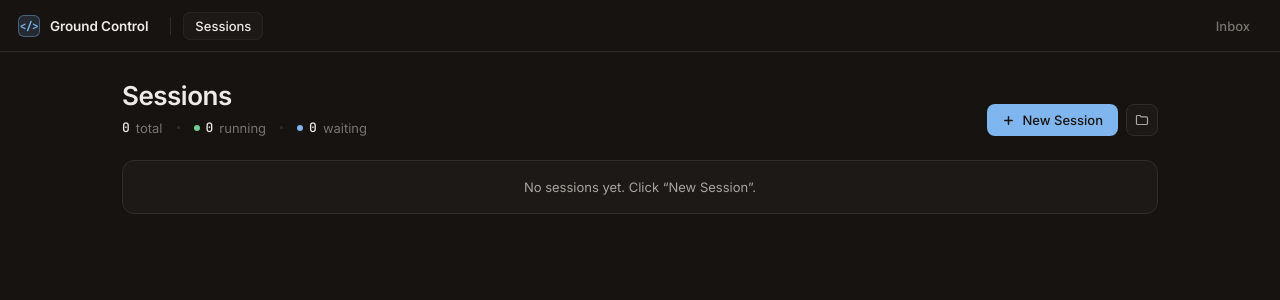
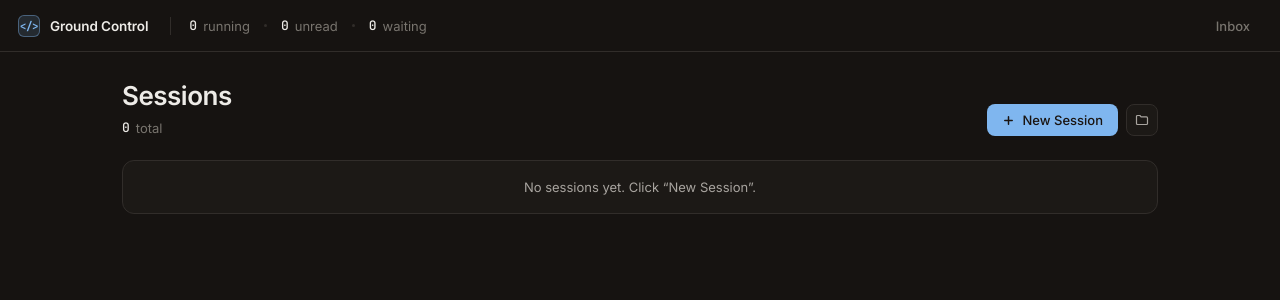
Before and after one commit to youssof707/ground-control, a React (Vite) app: page /#/ in a window 1280 px wide. Shown: the top 300 px of the page. Built offline with nearby package versions, Linux system fonts and the light colour scheme.

Commit message:
better session management

```diff
--- a/src/main/ipc/notifications.ts
+++ b/src/main/ipc/notifications.ts
@@ -66,7 +66,10 @@ export class NotificationManager {
 
 	private applyBadge() {
 		if (process.platform !== "darwin") return;
-		const total = this.pendingCount + this.unreadCount;
+		// Dock badge only reflects items waiting for user attention
+		// (pending permission requests). Unread assistant messages are
+		// surfaced in-app via AppNav, not on the dock.
+		const total = this.pendingCount;
 		app.dock?.setBadge(total > 0 ? String(total) : "");
 	}
 }
--- a/src/main/server.ts
+++ b/src/main/server.ts
@@ -1,7 +1,8 @@
 import Fastify, { FastifyInstance } from "fastify";
 import fastifyCors from "@fastify/cors";
 
-export const FASTIFY_PORT = 41739;
+export const FASTIFY_PORT =
+	process.env.NODE_ENV === "development" ? 41740 : 41739;
 const HOST = "127.0.0.1";
 
 const RENDERER_ORIGINS: ReadonlyArray<string> = [
--- a/src/renderer/src/design/tokens.ts
+++ b/src/renderer/src/design/tokens.ts
@@ -28,6 +28,10 @@ export const T = {
 	warnSoft: "oklch(0.80 0.12 80 / 0.14)",
 	warnBorder: "oklch(0.80 0.12 80 / 0.40)",
 
+	neutral: "oklch(0.72 0.008 70)",
+	neutralSoft: "oklch(0.72 0.008 70 / 0.14)",
+	neutralBorder: "oklch(0.72 0.008 70 / 0.40)",
+
 	danger: "oklch(0.70 0.18 25)",
 	dangerSoft: "oklch(0.70 0.18 25 / 0.14)",
 	dangerBorder: "oklch(0.70 0.18 25 / 0.40)",
--- a/src/renderer/src/features/claude-sessions/components/AppNav.tsx
+++ b/src/renderer/src/features/claude-sessions/components/AppNav.tsx
@@ -1,6 +1,17 @@
-import { Link, NavLink } from "react-router-dom";
+import { Link } from "react-router-dom";
 import { usePermissionsStore } from "../stores/usePermissionsStore";
+import { useSessionsStore } from "../stores/useSessionsStore";
+import { useReadStore } from "../stores/useReadStore";
 import { T } from "../../../design/tokens";
+import type { ClaudeSessionFull } from "@shared/claude-sessions/types";
+
+function lastIncomingMessageTs(session: ClaudeSessionFull): number {
+	for (let i = session.messages.length - 1; i >= 0; i--) {
+		const m = session.messages[i];
+		if (m.role === "assistant") return m.ts;
+	}
+	return 0;
+}
 
 export function AppNav({
 	inboxOpen,
@@ -9,7 +20,27 @@ export function AppNav({
 	inboxOpen: boolean;
 	onToggleInbox: () => void;
 }) {
-	const count = usePermissionsStore((s) => s.queue.length);
+	const queue = usePermissionsStore((s) => s.queue);
+	const sessionsMap = useSessionsStore((s) => s.sessions);
+	const sessionsOrder = useSessionsStore((s) => s.order);
+	const lastReadAt = useReadStore((s) => s.lastReadAt);
+
+	const runningCount = sessionsOrder.filter(
+		(id) => sessionsMap[id]?.status === "running",
+	).length;
+
+	const waitingCount = new Set(queue.map((q) => q.sessionId)).size;
+
+	const unreadCount = sessionsOrder.reduce((acc, id) => {
+		const sess = sessionsMap[id];
+		if (!sess) return acc;
+		if (sess.status === "running") return acc;
+		const lastIncoming = lastIncomingMessageTs(sess);
+		if (lastIncoming > 0 && lastIncoming > (lastReadAt[id] ?? 0)) {
+			return acc + 1;
+		}
+		return acc;
+	}, 0);
 
 	return (
 		<nav
@@ -51,12 +82,42 @@ export function AppNav({
 					width: 1,
 					height: 18,
 					background: T.border,
-					marginRight: 8,
+					marginRight: 14,
 				}}
 			/>
-			<Tab to="/" label="Sessions" />
+			<div
+				style={{
+					display: "flex",
+					gap: 14,
+					alignItems: "center",
+					fontSize: 13,
+					color: T.textDim,
+				}}
+			>
+				<Stat
+					n={runningCount}
+					label="running"
+					dot={runningCount > 0 ? T.ok : undefined}
+				/>
+				<Sep />
+				<Stat
+					n={unreadCount}
+					label="unread"
+					dot={unreadCount > 0 ? T.accent : undefined}
+				/>
+				<Sep />
+				<Stat
+					n={waitingCount}
+					label="waiting"
+					dot={waitingCount > 0 ? T.warn : undefined}
+				/>
+			</div>
 			<div style={{ flex: 1 }} />
-			<InboxToggle active={inboxOpen} badge={count} onClick={onToggleInbox} />
+			<InboxToggle
+				active={inboxOpen}
+				badge={queue.length}
+				onClick={onToggleInbox}
+			/>
 		</nav>
 	);
 }
@@ -116,60 +177,43 @@ function InboxToggle({
 	);
 }
 
-function Tab({
-	to,
-	label,
-	badge,
-}: {
-	to: string;
-	label: string;
-	badge?: number;
-}) {
+function Stat({ n, label, dot }: { n: number; label: string; dot?: string }) {
 	return (
-		<NavLink
-			to={to}
-			end
-			style={({ isActive }) => ({
-				display: "inline-flex",
-				alignItems: "center",
-				gap: 8,
-				padding: "6px 12px",
-				borderRadius: 8,
-				fontSize: 13,
-				fontWeight: 500,
-				color: isActive ? T.text : T.textMute,
-				background: isActive ? T.surface : "transparent",
-				boxShadow: isActive ? `inset 0 0 0 0.5px ${T.border}` : "none",
-				textDecoration: "none",
-			})}
-		>
-			{({ isActive }) => (
-				<>
-					<span>{label}</span>
-					{badge && badge > 0 ? (
+		<div style={{ display: "flex", alignItems: "center", gap: 6 }}>
+			{dot ? (
 				<span
 					style={{
-								minWidth: 18,
-								height: 18,
-								padding: "0 6px",
-								borderRadius: 9,
-								background: isActive ? T.accent : T.accentSoft,
-								color: isActive ? T.accentInk : T.accent,
-								fontSize: 11,
-								fontWeight: 600,
-								display: "inline-flex",
-								alignItems: "center",
-								justifyContent: "center",
+						width: 6,
+						height: 6,
+						borderRadius: "50%",
+						background: dot,
+					}}
+				/>
+			) : null}
+			<span
+				style={{
 					fontFamily: T.mono,
-								letterSpacing: "-0.2px",
+					color: T.text,
+					fontWeight: 500,
 				}}
 			>
-							{badge}
+				{n}
 			</span>
-					) : null}
-				</>
-			)}
-		</NavLink>
+			<span style={{ color: T.textMute }}>{label}</span>
+		</div>
+	);
+}
+
+function Sep() {
+	return (
+		<span
+			style={{
+				width: 3,
+				height: 3,
+				borderRadius: "50%",
+				background: T.border,
+			}}
+		/>
 	);
 }
 
--- a/src/renderer/src/features/claude-sessions/components/SessionChat.tsx
+++ b/src/renderer/src/features/claude-sessions/components/SessionChat.tsx
@@ -1,8 +1,9 @@
 import { useEffect, useRef, useState } from "react";
-import { Link } from "react-router-dom";
+import { Link, useNavigate } from "react-router-dom";
 import { useSessionsStore } from "../stores/useSessionsStore";
 import { usePermissionsStore } from "../stores/usePermissionsStore";
 import { useReadStore } from "../stores/useReadStore";
+import { ConfirmModal } from "../../../components/ConfirmModal";
 import { PermissionCard } from "./PermissionCard";
 import { ImagePasteTextarea } from "./ImagePasteTextarea";
 import { MessageView } from "./MessageView";
@@ -10,8 +11,10 @@ import { T } from "../../../design/tokens";
 import { BranchChip, StatusPill } from "../../../design/Atoms";
 
 export function SessionChat({ sessionId }: { sessionId: string }) {
+	const navigate = useNavigate();
 	const session = useSessionsStore((s) => s.sessions[sessionId]);
 	const upsertSession = useSessionsStore((s) => s.upsertSession);
+	const removeSession = useSessionsStore((s) => s.removeSession);
 	const allSessions = useSessionsStore((s) => s.sessions);
 	const sessionOrder = useSessionsStore((s) => s.order);
 	const lastReadAt = useReadStore((s) => s.lastReadAt);
@@ -20,6 +23,7 @@ export function SessionChat({ sessionId }: { sessionId: string }) {
 	const hasAnyUnread = sessionOrder.some((id) => {
 		const sess = allSessions[id];
 		if (!sess) return false;
+		if (sess.status === "running") return false;
 		let lastIncoming = 0;
 		for (let i = sess.messages.length - 1; i >= 0; i--) {
 			if (sess.messages[i].role === "assistant") {
@@ -35,6 +39,9 @@ export function SessionChat({ sessionId }: { sessionId: string }) {
 	const [editingTitle, setEditingTitle] = useState(false);
 	const [titleDraft, setTitleDraft] = useState("");
 	const titleInputRef = useRef<HTMLInputElement>(null);
+	const [pendingDelete, setPendingDelete] = useState(false);
+	const [deleting, setDeleting] = useState(false);
+	const [deleteError, setDeleteError] = useState<string | null>(null);
 
 	const isOpen =
 		session?.status === "running" ||
@@ -119,6 +126,33 @@ export function SessionChat({ sessionId }: { sessionId: string }) {
 		} finally {
 			setResuming(false);
 		}
+	};
+
+	const requestDelete = () => {
+		setDeleteError(null);
+		setPendingDelete(true);
+	};
+
+	const confirmDelete = async () => {
+		if (deleting) return;
+		setDeleting(true);
+		setDeleteError(null);
+		try {
+			await window.claude.deleteSession(sessionId);
+			removeSession(sessionId);
+			setPendingDelete(false);
+			navigate("/");
+		} catch (err) {
+			setDeleteError(err instanceof Error ? err.message : String(err));
+		} finally {
+			setDeleting(false);
+		}
+	};
+
+	const cancelDelete = () => {
+		if (deleting) return;
+		setPendingDelete(false);
+		setDeleteError(null);
 	};
 
 	if (!session) {
@@ -342,6 +376,14 @@ export function SessionChat({ sessionId }: { sessionId: string }) {
 							{resuming ? "Resuming…" : "Resume"}
 						</button>
 					) : null}
+					<button
+						className="btn btn-destructive"
+						onClick={requestDelete}
+						disabled={deleting}
+						title="Delete this session from the app."
+					>
+						{deleting ? "Deleting…" : "Delete session"}
+					</button>
 					{session.diff ? (
 						<Link to={`/sessions/${sessionId}/diff`} className="btn">
 							<svg width="12" height="12" viewBox="0 0 12 12" fill="none">
@@ -428,6 +470,24 @@ export function SessionChat({ sessionId }: { sessionId: string }) {
 			) : null}
 
 			{canChat ? <ImagePasteTextarea sessionId={sessionId} /> : null}
+
+			<ConfirmModal
+				open={pendingDelete}
+				title="Delete session?"
+				message={
+					<>
+						Remove <strong>{session.title}</strong> from this app. Claude Code's
+						own session history (in <code>~/.claude</code>) is not affected.
+					</>
+				}
+				confirmLabel="Delete"
+				cancelLabel="Cancel"
+				destructive
+				busy={deleting}
+				error={deleteError}
+				onConfirm={confirmDelete}
+				onCancel={cancelDelete}
+			/>
 		</div>
 	);
 }
@@ -456,8 +516,8 @@ function ActivityChip({
 		bg = T.dangerSoft;
 		prefix = "stalled";
 	} else if (deltaSec >= 30) {
-		color = T.warn;
-		bg = T.warnSoft;
+		color = T.neutral;
+		bg = T.neutralSoft;
 		prefix = "quiet";
 	}
 
--- a/src/renderer/src/features/claude-sessions/components/SessionsList.tsx
+++ b/src/renderer/src/features/claude-sessions/components/SessionsList.tsx
@@ -27,14 +27,10 @@ export function SessionsList() {
 	const [deleteError, setDeleteError] = useState<string | null>(null);
 	const [deleting, setDeleting] = useState(false);
 
-	const runningCount = order.filter(
-		(id) => sessions[id].status === "running",
-	).length;
-	const waitingCount = new Set(queue.map((q) => q.sessionId)).size;
-
 	const sortedOrder = useMemo(() => {
 		return [...order].sort(
-			(a, b) => lastActivity(sessions[b]) - lastActivity(sessions[a]),
+			(a, b) =>
+				(sessions[b]?.createdAt ?? 0) - (sessions[a]?.createdAt ?? 0),
 		);
 	}, [order, sessions]);
 
@@ -116,10 +112,6 @@ export function SessionsList() {
 						}}
 					>
 						<Stat n={order.length} label="total" />
-						<Sep />
-						<Stat n={runningCount} label="running" dot={T.ok} />
-						<Sep />
-						<Stat n={waitingCount} label="waiting" dot={T.accent} />
 					</div>
 				</div>
 				<div style={{ display: "flex", gap: 8 }}>
@@ -251,7 +243,8 @@ function Row({
 		(s) => s.lastReadAt[session.id] ?? 0,
 	);
 	const lastIncomingTs = lastIncomingMessageTs(session);
-	const unread = lastIncomingTs > lastReadAt;
+	const unread =
+		session.status !== "running" && lastIncomingTs > lastReadAt;
 	return (
 		<div
 			style={{
@@ -463,18 +456,6 @@ function Stat({ n, label, dot }: { n: number; label: string; dot?: string }) {
 	);
 }
 
-function Sep() {
-	return (
-		<span
-			style={{
-				width: 3,
-				height: 3,
-				borderRadius: "50%",
-				background: T.border,
-			}}
-		/>
-	);
-}
 
 function folderName(path: string): string {
 	const trimmed = path.replace(/\/+$/, "");
@@ -498,11 +479,6 @@ function lastConversationMessage(
 		if (m.role === "user" || m.role === "assistant") return m;
 	}
 	return undefined;
-}
-
-function lastActivity(session: ClaudeSessionFull): number {
-	const last = lastConversationMessage(session);
-	return last?.ts ?? session.finishedAt ?? session.createdAt;
 }
 
 function deriveSummary(session: ClaudeSessionFull): string {
--- a/src/renderer/src/features/claude-sessions/hooks/useDockUnreadBadge.ts
+++ b/src/renderer/src/features/claude-sessions/hooks/useDockUnreadBadge.ts
@@ -19,6 +19,7 @@ export function useDockUnreadBadge() {
 	const unreadCount = sessionsOrder.reduce((acc, id) => {
 		const sess = sessionsMap[id];
 		if (!sess) return acc;
+		if (sess.status === "running") return acc;
 		const lastIncoming = lastIncomingMessageTs(sess);
 		if (lastIncoming > 0 && lastIncoming > (lastReadAt[id] ?? 0)) {
 			return acc + 1;
--- a/src/shared/schemas/claude_session.ts
+++ b/src/shared/schemas/claude_session.ts
@@ -86,6 +86,9 @@ export const PermissionDecisionSchema = z.discriminatedUnion("behavior", [
 		requestId: z.string(),
 		behavior: z.literal("allow"),
 		updatedInput: z.record(z.string(), z.unknown()).optional(),
+		// When true, auto-allow future requests for the same tool name for the
+		// remainder of this app session (no persistence across restarts).
+		remember: z.boolean().optional(),
 	}),
 	z.object({
 		requestId: z.string(),
```
Also changed, not shown: src/main/sessions/PermissionBroker.ts (+13 -0 lines), src/renderer/src/features/claude-sessions/components/PermissionCard.tsx (+15 -0 lines), 1 other file (tests, documents, lock files or other folders). Lines whose indentation alone changed are shown as unchanged.
